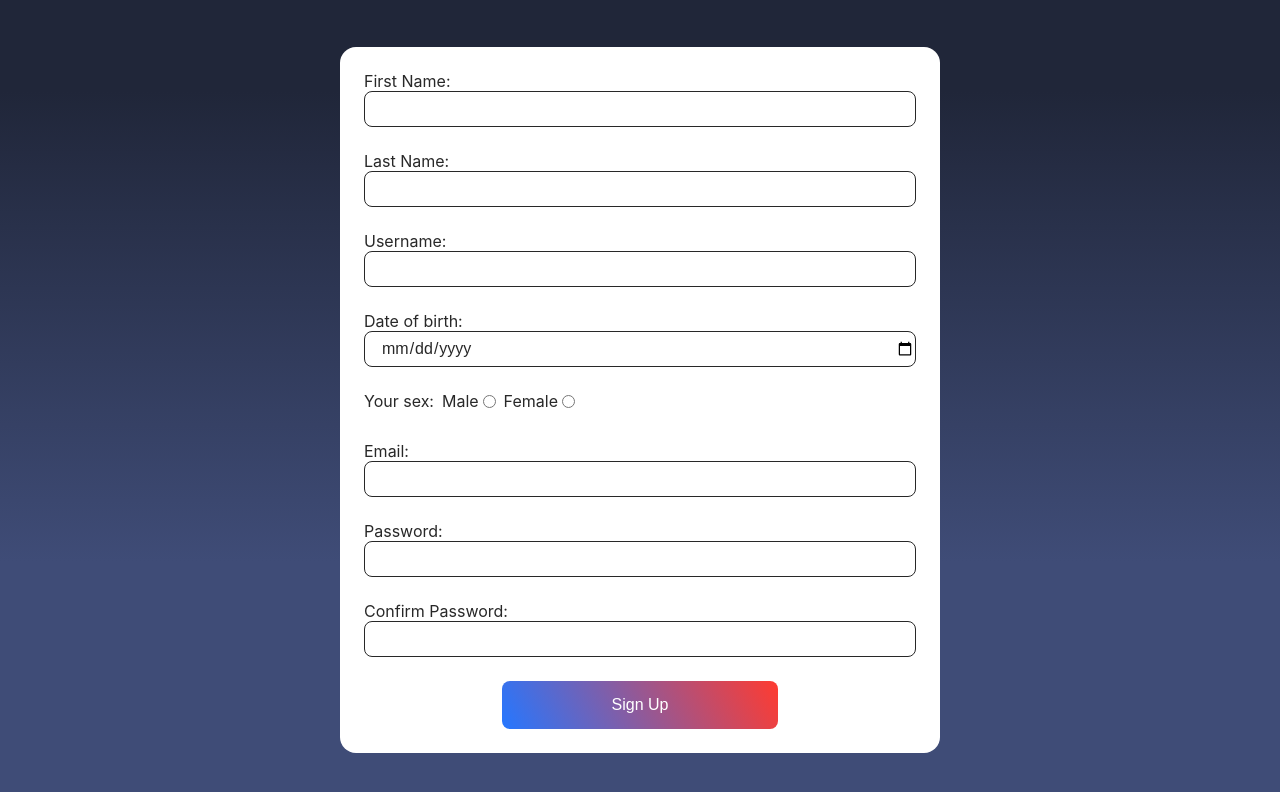
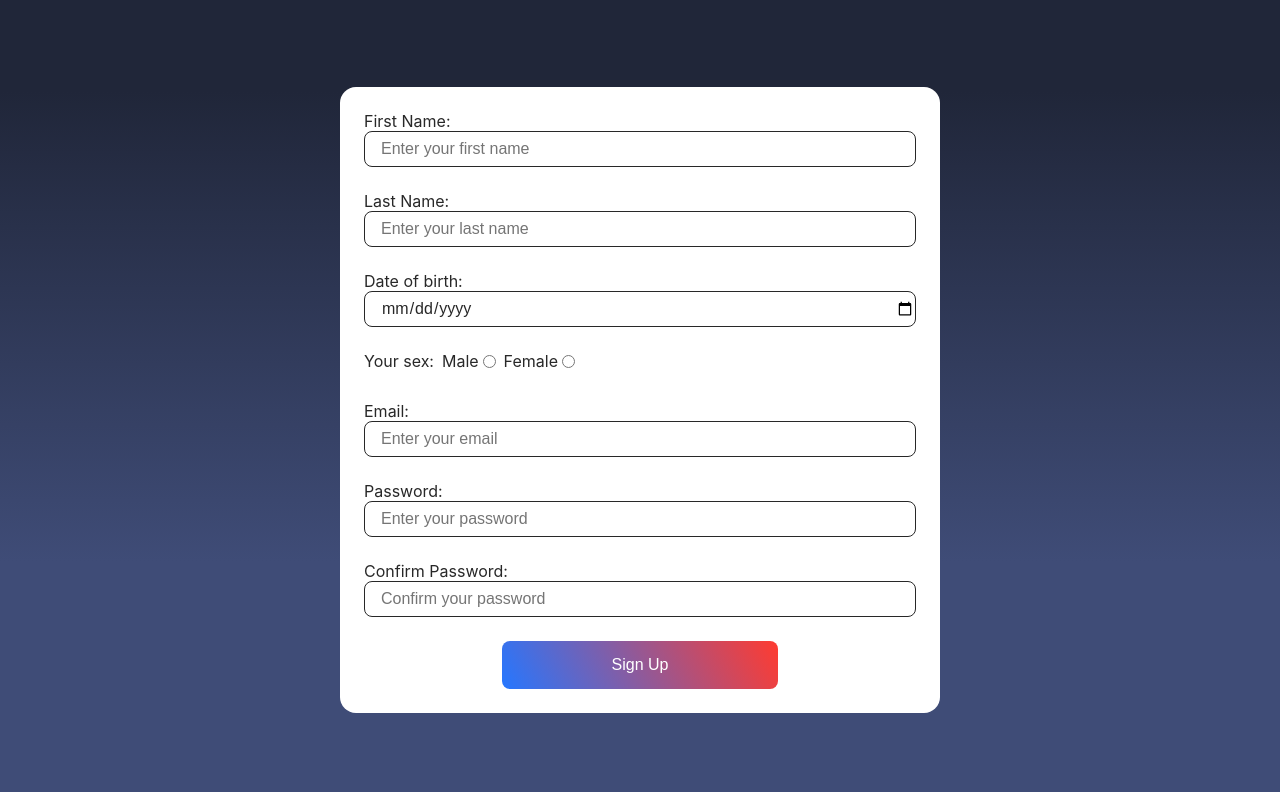
Before and after one commit to KyryloRusakov/movie_app, a React (Create React App) app: page /signup in a window 1280 px wide. Shown: the top 792 px of the page. Built offline with nearby package versions, Linux system fonts and the light colour scheme.

Commit message:
implement validation

```diff
--- a/package.json
+++ b/package.json
@@ -9,6 +9,7 @@
     "@testing-library/user-event": "^13.5.0",
     "axios": "^1.4.0",
     "eslint": "^8.46.0",
+    "formik": "^2.4.3",
     "react": "^18.2.0",
     "react-dom": "^18.2.0",
     "react-hook-form": "^7.43.9",
@@ -17,7 +18,8 @@
     "react-router-dom": "^6.11.2",
     "react-scripts": "5.0.1",
     "sass": "^1.62.1",
-    "web-vitals": "^2.1.4"
+    "web-vitals": "^2.1.4",
+    "yup": "^1.2.0"
   },
   "scripts": {
     "dev": "concurrently \"npm run server\" \"npm start\"",
--- a/src/components/UserForm.jsx
+++ b/src/components/UserForm.jsx
@@ -1,25 +1,58 @@
-import { useForm } from 'react-hook-form';
+import { useNavigate } from 'react-router-dom';
+import { useFormik } from 'formik';
+import { signupSchema } from 'schemas';
 
-const UserForm = ({ onSubmit, btnName }) => {
+const UserForm = ({ btnName }) => {
+  const navigate = useNavigate();
+
+  const onSubmit = async (values, actions) => {
+    actions.resetForm();
+
+    navigate('/');
+  };
+
   const {
-    register,
-    formState: { errors },
+    values,
+    handleBlur,
+    handleChange,
     handleSubmit,
-  } = useForm();
+    errors,
+    touched,
+    isSubmitting,
+  } = useFormik({
+    initialValues: {
+      firstName: '',
+      lastName: '',
+      email: '',
+      date: '',
+      sex: '',
+      password: '',
+      confirmPassword: '',
+    },
+    validationSchema: signupSchema,
+    onSubmit,
+  });
 
   return (
-    <form className="form" onSubmit={handleSubmit(onSubmit)}>
+    <form className="form" onSubmit={handleSubmit}>
       <div className="form-control-wrapper">
         <label>
           First Name:
           <input
-            className="form-input"
-            {...register('name', {
-              required: 'Enter your name',
-            })}
+            value={values.firstName}
+            onChange={handleChange}
+            onBlur={handleBlur}
+            id="firstName"
+            type="text"
+            placeholder="Enter your first name"
+            className={
+              errors.firstName && touched.firstName
+                ? 'form-input invalid'
+                : 'form-input'
+            }
           />
-          {errors.name && (
-            <span className="form-error">{errors.name.message}</span>
+          {errors.firstName && touched.firstName && (
+            <span className="form-error">{errors.firstName}</span>
           )}
         </label>
       </div>
@@ -27,32 +60,20 @@ const UserForm = ({ onSubmit, btnName }) => {
         <label>
           Last Name:
           <input
-            className="form-input"
-            {...register('lastName', {
-              required: 'Enter your last name',
-            })}
+            value={values.lastName}
+            onChange={handleChange}
+            onBlur={handleBlur}
+            id="lastName"
+            type="text"
+            placeholder="Enter your last name"
+            className={
+              errors.lastName && touched.lastName
+                ? 'form-input invalid'
+                : 'form-input'
+            }
           />
-          {errors.lastName && (
-            <span className="form-error">{errors.lastName.message}</span>
-          )}
-        </label>
-      </div>
-      <div className="form-control-wrapper">
-        <label>
-          Username:
-          <input
-            className="form-input"
-            {...register('username', {
-              required: true,
-              pattern: {
-                value: /^[a-z][a-zA-Z0-9_.]*$/,
-                message:
-                  'The login must start with a lowercase letter and contain only letters, numbers, or "." or "_"',
-              },
-            })}
-          />
-          {errors.username && (
-            <span className="form-error">{errors.username.message}</span>
+          {errors.lastName && touched.lastName && (
+            <span className="form-error">{errors.lastName}</span>
           )}
         </label>
       </div>
@@ -60,56 +81,75 @@ const UserForm = ({ onSubmit, btnName }) => {
         <label>
           Date of birth:
           <input
-            className="form-input"
+            value={values.date}
+            onChange={handleChange}
+            onBlur={handleBlur}
+            id="date"
             type="date"
-            {...register('date', {
-              required: 'Chose date',
-            })}
+            placeholder="Select your date of birth"
+            className={
+              errors.date && touched.date ? 'form-input invalid' : 'form-input'
+            }
           />
-          {errors.date && (
-            <span className="form-error">{errors.date.message}</span>
+          {errors.date && touched.date && (
+            <span className="form-error">{errors.date}</span>
           )}
         </label>
       </div>
-      <div className="form-radiobtn-wrapper">
+      <div className="form-radiobtn-wrapper" id="sex">
         Your sex:
         <label className="form-radiobtn">
           Male
           <input
-            className="form-input"
+            value="male"
+            onChange={handleChange}
+            onBlur={handleBlur}
+            name="sex"
             type="radio"
-            {...register('sex', {
-              required: 'Choose sex',
-            })}
-            value="male"
+            checked={values.sex === 'male'}
+            className={
+              errors.male && touched.male ? 'form-input invalid' : 'form-input'
+            }
           />
         </label>
         <label className="form-radiobtn">
           Female
           <input
-            className="form-input"
+            value="female"
+            onChange={handleChange}
+            onBlur={handleBlur}
+            name="sex"
             type="radio"
-            {...register('sex', {
-              required: 'Chose sex',
-            })}
-            value="female"
+            checked={values.sex === 'female'}
+            className={
+              errors.female && touched.female
+                ? 'form-input invalid'
+                : 'form-input'
+            }
           />
-          {errors.sex && (
-            <span className="form-error">{errors.sex.message}</span>
-          )}
         </label>
+        {errors.sex && touched.sex && (
+          <span className="form-error">{errors.sex}</span>
+        )}
       </div>
       <div className="form-control-wrapper">
         <label>
           Email:
           <input
-            className="form-input"
-            {...register('email', {
-              required: 'Enter your email',
-            })}
+            value={values.email}
+            onChange={handleChange}
+            onBlur={handleBlur}
+            id="email"
+            type="email"
+            placeholder="Enter your email"
+            className={
+              errors.email && touched.email
+                ? 'form-input invalid'
+                : 'form-input'
+            }
           />
-          {errors.email && (
-            <span className="form-error">{errors.email.message}</span>
+          {errors.email && touched.email && (
+            <span className="form-error">{errors.email}</span>
           )}
         </label>
       </div>
@@ -117,13 +157,20 @@ const UserForm = ({ onSubmit, btnName }) => {
         <label>
           Password:
           <input
-            className="form-input"
-            {...register('password', {
-              required: 'Enter your password',
-            })}
+            value={values.password}
+            onChange={handleChange}
+            onBlur={handleBlur}
+            id="password"
+            type="password"
+            placeholder="Enter your password"
+            className={
+              errors.password && touched.password
+                ? 'form-input invalid'
+                : 'form-input'
+            }
           />
-          {errors.password && (
-            <span className="form-error">{errors.password.message}</span>
+          {errors.password && touched.password && (
+            <span className="form-error">{errors.password}</span>
           )}
         </label>
       </div>
@@ -131,18 +178,25 @@ const UserForm = ({ onSubmit, btnName }) => {
         <label>
           Confirm Password:
           <input
-            className="form-input"
-            {...register('confirmPassword', {
-              required: 'Confirm your password',
-            })}
+            value={values.confirmPassword}
+            onChange={handleChange}
+            onBlur={handleBlur}
+            id="confirmPassword"
+            type="password"
+            placeholder="Confirm your password"
+            className={
+              errors.confirmPassword && touched.confirmPassword
+                ? 'form-input invalid'
+                : 'form-input'
+            }
           />
-          {errors.confirmPassword && (
-            <span className="form-error">{errors.confirmPassword.message}</span>
+          {errors.confirmPassword && touched.confirmPassword && (
+            <span className="form-error">{errors.confirmPassword}</span>
           )}
         </label>
       </div>
       <div className="form-footer">
-        <button className="form-btn" type="submit">
+        <button disabled={isSubmitting} className="form-btn" type="submit">
           {btnName}
         </button>
       </div>
--- a/src/pages/LoginPage.jsx
+++ b/src/pages/LoginPage.jsx
@@ -1,92 +1,83 @@
-import { React, useState } from 'react';
-import { useForm } from 'react-hook-form';
 import { Link, useNavigate } from 'react-router-dom';
-import axios from 'axios';
-import { useAuth } from 'hook/useAuth';
+import { useFormik } from 'formik';
+import { loginSchema } from 'schemas';
 
 const LoginPage = () => {
+  const navigate = useNavigate();
+
+  const onSubmit = async (values, actions) => {
+    actions.resetForm();
+
+    navigate('/');
+  };
+
   const {
-    register,
-    formState: { errors },
+    values,
+    handleBlur,
+    handleChange,
     handleSubmit,
-  } = useForm();
-
-  const navigate = useNavigate();
-  const { signin } = useAuth();
-
-  const [error, setError] = useState('');
-
-  const onSubmit = async (data) => {
-    const { name, email, password } = data;
-    try {
-      const response = await axios.get('http://localhost:3001/users');
-      const users = response.data;
-
-      const user = users.find(
-        (user) => user.name === name
-          && user.email === email
-          && user.password === password,
-      );
-
-      signin({ name, email }, () => navigate('/'), true);
-
-      if (user) {
-        navigate('/');
-      } else {
-        setError('Wrong email or password. Please, try again.');
-      }
-    } catch (error) {
-      setError(
-        'An error occurred while validating credentials. Please, try later.',
-      );
-    }
-  };
+    errors,
+    touched,
+    isSubmitting,
+  } = useFormik({
+    initialValues: {
+      email: '',
+      password: '',
+    },
+    validationSchema: loginSchema,
+    onSubmit,
+  });
 
   return (
     <div className="container">
-      <form className="form" onSubmit={handleSubmit(onSubmit)}>
-        <div className="form-control-wrapper">
-          <label>
-            Name:
-            <input
-              className="form-input"
-              {...register('name', {
-                required: true,
-              })}
-            />
-            {errors.name && <span>{errors.name.message}</span>}
-          </label>
-        </div>
+      <form onSubmit={handleSubmit} className="form">
         <div className="form-control-wrapper">
           <label>
             Email:
             <input
-              className="form-input"
-              {...register('email', {
-                required: true,
-              })}
+              value={values.email}
+              onChange={handleChange}
+              onBlur={handleBlur}
+              id="email"
+              type="email"
+              placeholder="Enter your email"
+              className={
+                errors.email && touched.email
+                  ? 'form-input invalid'
+                  : 'form-input'
+              }
             />
-            {errors.email && <span>{errors.email.message}</span>}
           </label>
+          {errors.email && touched.email && (
+            <span className="form-error">{errors.email}</span>
+          )}
         </div>
         <div className="form-control-wrapper">
           <label>
             Password:
             <input
-              className="form-input"
-              {...register('password', {
-                required: true,
-              })}
+              value={values.password}
+              onChange={handleChange}
+              onBlur={handleBlur}
+              id="password"
+              type="password"
+              placeholder="Enter your password"
+              className={
+                errors.password && touched.password
+                  ? 'form-input invalid'
+                  : 'form-input'
+              }
             />
-            {errors.password && <span>{errors.password.message}</span>}
           </label>
+          {errors.password && touched.password && (
+            <span className="form-error">{errors.password}</span>
+          )}
         </div>
-        {error && <div className="form-error">{error}</div>}
         <div className="form-footer">
           <Link className="form-link" to="/signup">
             Sign In
           </Link>
-          <button className="form-btn" type="submit">
+          <button disabled={isSubmitting} className="form-btn" type="submit">
             Log In
           </button>
         </div>
--- a/src/pages/SignUpPage.jsx
+++ b/src/pages/SignUpPage.jsx
@@ -1,37 +1,9 @@
-import { useNavigate } from 'react-router-dom';
-import { useAuth } from 'hook/useAuth';
 import UserForm from 'components/UserForm';
 
-const SignUpPage = () => {
-  const navigate = useNavigate();
-  const { signin } = useAuth();
-
-  const onSubmit = async (data) => {
-    const { name, email } = data;
-    try {
-      const response = await fetch('http://localhost:3001/users', {
-        method: 'POST',
-        headers: {
-          'Content-Type': 'application/json',
-        },
-        body: JSON.stringify(data),
-      });
-
-      if (response.ok) {
-        signin({ name, email }, () => navigate('/movies'), true);
-      } else {
-        console.error('Error creating user:', response.statusText);
-      }
-    } catch (error) {
-      console.error('Error creating user:', error);
-    }
-  };
-
-  return (
-    <div className="container">
-      <UserForm onSubmit={onSubmit} btnName="Sign Up" />
-    </div>
-  );
-};
+const SignUpPage = () => (
+  <div className="container">
+    <UserForm btnName="Sign Up" />
+  </div>
+);
 
 export { SignUpPage };
--- /dev/null
+++ b/src/schemas/index.js
@@ -0,0 +1,48 @@
+import * as yup from 'yup';
+
+const regex = /^(?=.*[a-zA-Z])(?=.*\d).+$/;
+
+const isAdult = (birthday) => {
+  const ageDifMs = Date.now() - birthday;
+  const ageDate = new Date(ageDifMs);
+  return Math.abs(ageDate.getUTCFullYear() - 1970);
+};
+
+export const loginSchema = yup.object().shape({
+  email: yup
+    .string()
+    .email('Please enter a valid email')
+    .required('Email is a required field'),
+  password: yup
+    .string()
+    .min(5, 'Password must be at least 5 characters')
+    .matches(regex, {
+      message: 'Password must have at least one digit and one letter.',
+    })
+    .required('Password is a required field'),
+});
+
+export const signupSchema = yup.object().shape({
+  firstName: yup.string().required('Please enter your name'),
+  lastName: yup.string(),
+  email: yup
+    .string()
+    .email('Please enter a valid email')
+    .required('Email is a required field'),
+  date: yup
+    .date()
+    .required('Please enter your child\'s birthday/due date')
+    .test('adult', 'Only above 18', (val) => isAdult(new Date(val)) > 17),
+  sex: yup.string().required('Select your gender'),
+  password: yup
+    .string()
+    .min(5, 'Password must be at least 5 characters')
+    .matches(regex, {
+      message: 'Password must have at least one digit and one letter.',
+    })
+    .required('Password is a required field'),
+  confirmPassword: yup
+    .string()
+    .oneOf([yup.ref('password'), null], 'Password must match')
+    .required('Confirm password is a required field'),
+});
```
Also changed, not shown: src/styles/components/common/_form.scss (+9 -1 lines), 1 other file (tests, documents, lock files or other folders).
